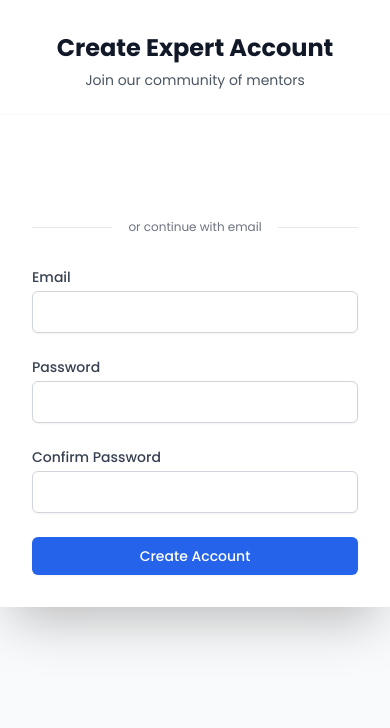
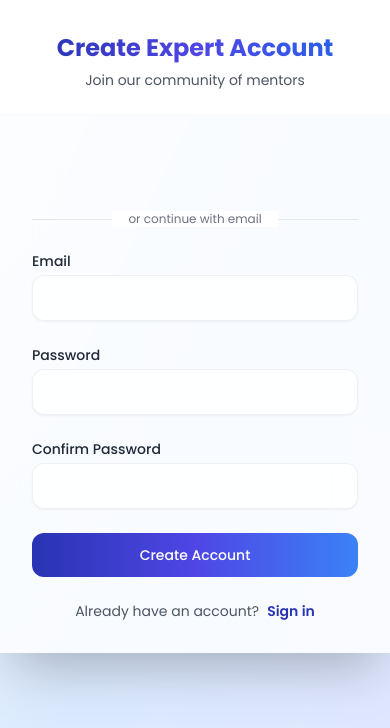
Before and after one commit to udip-rai/sessionly-dashboard, a React (Vite) app: page /signup/staff in a window 390 px wide. Shown: the top 728 px of the page. Built offline with nearby package versions, Linux system fonts and the light colour scheme; a web font is replaced by a local one.

Commit message:
feat: enhance signup and login pages with improved styling and navigation links

```diff
--- a/src/pages/expert-signup.tsx
+++ b/src/pages/expert-signup.tsx
@@ -1,5 +1,5 @@
 import { useState } from "react";
-import { useNavigate } from "react-router-dom";
+import { Link, useNavigate } from "react-router-dom";
 import { useAuth } from "../context/AuthContext";
 import AuthHero from "../components/auth/AuthHero";
 import { GoogleLogin } from "@react-oauth/google";
@@ -74,13 +74,13 @@ export default function ExpertSignup() {
   };
 
   return (
-    <div className="min-h-screen flex flex-col lg:flex-row">
+    <div className="min-h-screen flex flex-col lg:flex-row bg-gradient-to-br from-blue-50 via-blue-100 to-indigo-100">
       {/* Form Section - Left */}
-      <div className="w-full lg:w-[40%] xl:w-[35%] bg-white flex flex-col shadow-2xl relative z-10 max-h-screen overflow-auto">
+      <div className="w-full lg:w-[40%] xl:w-[35%] bg-white/80 backdrop-blur-xl flex flex-col shadow-2xl relative z-10 max-h-screen overflow-auto scrollbar-thin">
         {/* Fixed Header */}
-        <div className="px-8 md:px-10 pt-8 sticky top-0 bg-white z-10 pb-6 border-b border-gray-50">
+        <div className="px-8 md:px-10 pt-8 sticky top-0 bg-white/90 backdrop-blur-xl z-10 pb-6 border-b border-gray-50">
           <div className="w-full max-w-sm mx-auto space-y-1.5 text-center">
-            <h2 className="text-2xl font-bold text-gray-900">
+            <h2 className="text-2xl font-bold bg-gradient-to-r from-navy via-indigo-600 to-blue-600 bg-clip-text text-transparent">
               Create Expert Account
             </h2>
             <p className="text-sm text-gray-600">
@@ -91,8 +91,8 @@ export default function ExpertSignup() {
 
         {/* Form Container */}
         <div className="flex-1 px-8 md:px-10 py-8">
-          <div className="w-full max-w-sm mx-auto space-y-8">
-            <div className="w-full">
+          <div className="w-full max-w-sm mx-auto space-y-6">
+            <div className="w-full flex justify-center">
               <GoogleLogin
                 onSuccess={async (
                   credentialResponse: GoogleCredentialResponse,
@@ -166,9 +166,8 @@ export default function ExpertSignup() {
               </div>
             </div>
 
-            {/* Rest of the form */}
             {error && (
-              <div className="p-2.5 text-xs text-red-600 bg-red-50 rounded-lg">
+              <div className="p-3 text-sm text-red-600 bg-red-50/80 backdrop-blur-sm rounded-xl border border-red-100">
                 {error}
               </div>
             )}
@@ -177,7 +176,7 @@ export default function ExpertSignup() {
               <div>
                 <label
                   htmlFor="email"
-                  className="block text-sm font-medium text-gray-700"
+                  className="block text-sm font-medium text-gray-800"
                 >
                   Email
                 </label>
@@ -190,7 +189,11 @@ export default function ExpertSignup() {
                     required
                     value={formData.email}
                     onChange={handleChange}
-                    className="appearance-none block w-full px-3 py-2 border border-gray-300 rounded-md shadow-sm placeholder-gray-400 focus:outline-none focus:ring-blue-500 focus:border-blue-500 sm:text-sm"
+                    className="block w-full px-4 py-3 border border-gray-200/60 rounded-xl shadow-sm text-sm
+                    transition-all duration-300 ease-in-out bg-white/80
+                    focus:outline-none focus:ring-2 focus:ring-navy/30 focus:border-transparent
+                    hover:border-navy/30 hover:shadow-md hover:bg-white/90
+                    placeholder:text-gray-400"
                   />
                 </div>
               </div>
@@ -198,7 +201,7 @@ export default function ExpertSignup() {
               <div>
                 <label
                   htmlFor="password"
-                  className="block text-sm font-medium text-gray-700"
+                  className="block text-sm font-medium text-gray-800"
                 >
                   Password
                 </label>
@@ -211,7 +214,11 @@ export default function ExpertSignup() {
                     required
                     value={formData.password}
                     onChange={handleChange}
-                    className="appearance-none block w-full px-3 py-2 border border-gray-300 rounded-md shadow-sm placeholder-gray-400 focus:outline-none focus:ring-blue-500 focus:border-blue-500 sm:text-sm"
+                    className="block w-full px-4 py-3 border border-gray-200/60 rounded-xl shadow-sm text-sm
+                    transition-all duration-300 ease-in-out bg-white/80
+                    focus:outline-none focus:ring-2 focus:ring-navy/30 focus:border-transparent
+                    hover:border-navy/30 hover:shadow-md hover:bg-white/90
+                    placeholder:text-gray-400"
                   />
                 </div>
               </div>
@@ -219,7 +226,7 @@ export default function ExpertSignup() {
               <div>
                 <label
                   htmlFor="confirmPassword"
-                  className="block text-sm font-medium text-gray-700"
+                  className="block text-sm font-medium text-gray-800"
                 >
                   Confirm Password
                 </label>
@@ -232,7 +239,11 @@ export default function ExpertSignup() {
                     required
                     value={formData.confirmPassword}
                     onChange={handleChange}
-                    className="appearance-none block w-full px-3 py-2 border border-gray-300 rounded-md shadow-sm placeholder-gray-400 focus:outline-none focus:ring-blue-500 focus:border-blue-500 sm:text-sm"
+                    className="block w-full px-4 py-3 border border-gray-200/60 rounded-xl shadow-sm text-sm
+                    transition-all duration-300 ease-in-out bg-white/80
+                    focus:outline-none focus:ring-2 focus:ring-navy/30 focus:border-transparent
+                    hover:border-navy/30 hover:shadow-md hover:bg-white/90
+                    placeholder:text-gray-400"
                   />
                 </div>
               </div>
@@ -241,10 +252,28 @@ export default function ExpertSignup() {
                 <button
                   type="submit"
                   disabled={isSubmitting}
-                  className="w-full flex justify-center py-2 px-4 border border-transparent rounded-md shadow-sm text-sm font-medium text-white bg-blue-600 hover:bg-blue-700 focus:outline-none focus:ring-2 focus:ring-offset-2 focus:ring-blue-500"
+                  className="w-full flex justify-center items-center px-4 py-3
+                  bg-gradient-to-r from-navy via-indigo-600 to-blue-500
+                  text-white text-sm font-medium rounded-xl
+                  transition-all duration-300 ease-in-out hover:scale-[1.02]
+                  focus:outline-none focus:ring-2 focus:ring-offset-2 focus:ring-navy
+                  disabled:opacity-50 disabled:cursor-not-allowed hover:shadow-xl
+                  disabled:hover:scale-100"
                 >
                   {isSubmitting ? "Creating Account..." : "Create Account"}
                 </button>
+              </div>
+
+              <div className="mt-6 text-center">
+                <Link
+                  to="/login"
+                  className="text-sm text-gray-600 hover:text-navy transition-colors duration-200 flex items-center justify-center gap-2 group"
+                >
+                  Already have an account?{" "}
+                  <span className="font-semibold text-navy group-hover:text-blue-700">
+                    Sign in
+                  </span>
+                </Link>
               </div>
             </form>
           </div>
--- a/src/pages/login.tsx
+++ b/src/pages/login.tsx
@@ -9,12 +9,8 @@ import { userService } from "../api/services/user.service";
 import AuthHero from "../components/auth/AuthHero";
 import {
   FormContainer,
-  FormInput,
-  FormLabel,
-  FormButton,
   FormError,
   FormDivider,
-  FormSection,
 } from "../components/auth/AuthForm";
 
 interface GoogleCredentialResponse {
@@ -48,25 +44,27 @@ export default function LoginPage() {
   };
 
   return (
-    <div className="min-h-screen flex flex-col lg:flex-row">
+    <div className="min-h-screen flex flex-col lg:flex-row bg-gradient-to-br from-blue-50 via-blue-100 to-indigo-100">
       {/* Hero Section - Left */}
       <div className="hidden lg:block lg:w-[60%] xl:w-[65%] h-screen">
         <AuthHero />
       </div>
 
       {/* Login Form - Right */}
-      <div className="w-full lg:w-[40%] xl:w-[35%] bg-white flex flex-col shadow-2xl relative z-10 max-h-screen overflow-auto scroll-smooth">
+      <div className="w-full lg:w-[40%] xl:w-[35%] bg-white/80 backdrop-blur-xl flex flex-col shadow-2xl relative z-10 max-h-screen overflow-auto scrollbar-thin">
         {/* Fixed Header */}
-        <div className="px-8 md:px-10 pt-8 sticky top-0 bg-white z-10 pb-6 border-b border-gray-50">
+        <div className="px-8 md:px-10 pt-8 sticky top-0 bg-white/90 backdrop-blur-xl z-10 pb-6 border-b border-gray-50">
           <div className="w-full max-w-sm mx-auto space-y-1.5 text-center">
-            <h2 className="text-2xl font-bold text-gray-900">Welcome Back</h2>
+            <h2 className="text-2xl font-bold bg-gradient-to-r from-navy via-indigo-600 to-blue-600 bg-clip-text text-transparent">
+              Welcome Back
+            </h2>
             <p className="text-sm text-gray-600">
               Sign in to continue your journey
             </p>
           </div>
         </div>
 
-        {/* Scrollable Form Container */}
+        {/* Form Container */}
         <div className="flex-1 px-8 md:px-10 py-8">
           <FormContainer>
             <div className="w-full mb-6 flex justify-center">
@@ -139,9 +137,15 @@ export default function LoginPage() {
             <form onSubmit={handleSubmit} className="space-y-6">
               {error && <FormError>{error}</FormError>}
 
-              <FormSection>
-                <FormLabel htmlFor="email">Email</FormLabel>
-                <FormInput
+              <div>
+                <label
+                  htmlFor="email"
+                  className="block text-sm font-medium text-gray-800"
+                >
+                  Email
+                </label>
+                <div className="mt-1">
+                  <input
                     id="email"
                     name="email"
                     type="email"
@@ -149,13 +153,24 @@ export default function LoginPage() {
                     value={email}
                     onChange={(e) => setEmail(e.target.value)}
                     placeholder="name@company.com"
+                    className="block w-full px-4 py-3 border border-gray-200/60 rounded-xl shadow-sm text-sm
+                    transition-all duration-300 ease-in-out bg-white/80
+                    focus:outline-none focus:ring-2 focus:ring-navy/30 focus:border-transparent
+                    hover:border-navy/30 hover:shadow-md hover:bg-white/90
+                    placeholder:text-gray-400"
                   />
-              </FormSection>
+                </div>
+              </div>
 
-              <FormSection>
-                <FormLabel htmlFor="password">Password</FormLabel>
-                <div className="relative">
-                  <FormInput
+              <div>
+                <label
+                  htmlFor="password"
+                  className="block text-sm font-medium text-gray-800"
+                >
+                  Password
+                </label>
+                <div className="mt-1 relative">
+                  <input
                     id="password"
                     name="password"
                     type={showPassword ? "text" : "password"}
@@ -163,6 +178,11 @@ export default function LoginPage() {
                     value={password}
                     onChange={(e) => setPassword(e.target.value)}
                     placeholder="Enter your password"
+                    className="block w-full px-4 py-3 border border-gray-200/60 rounded-xl shadow-sm text-sm
+                    transition-all duration-300 ease-in-out bg-white/80
+                    focus:outline-none focus:ring-2 focus:ring-navy/30 focus:border-transparent
+                    hover:border-navy/30 hover:shadow-md hover:bg-white/90
+                    placeholder:text-gray-400"
                   />
                   <button
                     type="button"
@@ -176,18 +196,28 @@ export default function LoginPage() {
                     )}
                   </button>
                 </div>
-              </FormSection>
+              </div>
 
-              <FormButton type="submit">Sign in</FormButton>
+              <button
+                type="submit"
+                className="w-full flex justify-center items-center px-4 py-3
+                bg-gradient-to-r from-navy via-indigo-600 to-blue-500
+                text-white text-sm font-medium rounded-xl
+                transition-all duration-300 ease-in-out hover:scale-[1.02]
+                focus:outline-none focus:ring-2 focus:ring-offset-2 focus:ring-navy
+                hover:shadow-xl"
+              >
+                Sign in
+              </button>
 
               <div className="mt-8 space-y-4">
-                <p className="text-sm text-gray-600">
+                <p className="text-sm text-gray-600 text-center">
                   Don't have an account yet?
                 </p>
                 <div className="grid grid-cols-2 gap-4">
                   <Link
                     to="/signup/student"
-                    className="flex items-center justify-center px-4 py-3 border border-gray-200 rounded-xl bg-white hover:bg-gray-50 transition-all duration-200 group"
+                    className="flex items-center justify-center px-4 py-3 border border-gray-200/60 rounded-xl bg-white/80 hover:bg-white/90 hover:border-navy/30 hover:shadow-md transition-all duration-200 group backdrop-blur-sm"
                   >
                     <div className="text-center">
                       <p className="text-sm font-semibold text-gray-800 group-hover:text-navy">
@@ -200,7 +230,7 @@ export default function LoginPage() {
                   </Link>
                   <Link
                     to="/signup/staff"
-                    className="flex items-center justify-center px-4 py-3 rounded-xl bg-gradient-to-r from-blue-50 to-blue-100 border border-blue-200 hover:border-blue-300 transition-all duration-200 group"
+                    className="flex items-center justify-center px-4 py-3 rounded-xl bg-gradient-to-r from-blue-50 to-blue-100 border border-blue-200/60 hover:border-navy/30 hover:shadow-md transition-all duration-200 group backdrop-blur-sm"
                   >
                     <div className="text-center">
                       <p className="text-sm font-semibold text-gray-800 group-hover:text-navy">
--- a/src/pages/student-signup.tsx
+++ b/src/pages/student-signup.tsx
@@ -1,5 +1,5 @@
 import { useState } from "react";
-import { useNavigate } from "react-router-dom";
+import { Link, useNavigate } from "react-router-dom";
 import { useAuth } from "../context/AuthContext";
 import AuthHero from "../components/auth/AuthHero";
 import { GoogleLogin } from "@react-oauth/google";
@@ -74,13 +74,13 @@ export default function StudentSignup() {
   };
 
   return (
-    <div className="min-h-screen flex flex-col lg:flex-row">
+    <div className="min-h-screen flex flex-col lg:flex-row bg-gradient-to-br from-blue-50 via-blue-100 to-indigo-100">
       {/* Form Section - Left */}
-      <div className="w-full lg:w-[40%] xl:w-[35%] bg-white flex flex-col shadow-2xl relative z-10 max-h-screen overflow-auto">
+      <div className="w-full lg:w-[40%] xl:w-[35%] bg-white/80 backdrop-blur-xl flex flex-col shadow-2xl relative z-10 max-h-screen overflow-auto scrollbar-thin">
         {/* Fixed Header */}
-        <div className="px-8 md:px-10 pt-8 sticky top-0 bg-white z-10 pb-6 border-b border-gray-50">
+        <div className="px-8 md:px-10 pt-8 sticky top-0 bg-white/90 backdrop-blur-xl z-10 pb-6 border-b border-gray-50">
           <div className="w-full max-w-sm mx-auto space-y-1.5 text-center">
-            <h2 className="text-2xl font-bold text-gray-900">
+            <h2 className="text-2xl font-bold bg-gradient-to-r from-navy via-indigo-600 to-blue-600 bg-clip-text text-transparent">
               Create Student Account
             </h2>
             <p className="text-sm text-gray-600">
@@ -91,8 +91,8 @@ export default function StudentSignup() {
 
         {/* Form Container */}
         <div className="flex-1 px-8 md:px-10 py-8">
-          <div className="w-full max-w-sm mx-auto space-y-8">
-            <div className="w-full">
+          <div className="w-full max-w-sm mx-auto space-y-6">
+            <div className="w-full flex justify-center">
               <GoogleLogin
                 onSuccess={async (
                   credentialResponse: GoogleCredentialResponse,
@@ -170,7 +170,7 @@ export default function StudentSignup() {
 
             {/* Rest of the form */}
             {error && (
-              <div className="p-2.5 text-xs text-red-600 bg-red-50 rounded-lg">
+              <div className="p-3 text-sm text-red-600 bg-red-50/80 backdrop-blur-sm rounded-xl border border-red-100">
                 {error}
               </div>
             )}
@@ -179,7 +179,7 @@ export default function StudentSignup() {
               <div>
                 <label
                   htmlFor="email"
-                  className="block text-sm font-medium text-gray-700"
+                  className="block text-sm font-medium text-gray-800"
                 >
                   Email
                 </label>
@@ -192,7 +192,11 @@ export default function StudentSignup() {
                     required
                     value={formData.email}
                     onChange={handleChange}
-                    className="appearance-none block w-full px-3 py-2 border border-gray-300 rounded-md shadow-sm placeholder-gray-400 focus:outline-none focus:ring-blue-500 focus:border-blue-500 sm:text-sm"
+                    className="block w-full px-4 py-3 border border-gray-200/60 rounded-xl shadow-sm text-sm
+                    transition-all duration-300 ease-in-out bg-white/80
+                    focus:outline-none focus:ring-2 focus:ring-navy/30 focus:border-transparent
+                    hover:border-navy/30 hover:shadow-md hover:bg-white/90
+                    placeholder:text-gray-400"
                   />
                 </div>
               </div>
@@ -200,7 +204,7 @@ export default function StudentSignup() {
               <div>
                 <label
                   htmlFor="password"
-                  className="block text-sm font-medium text-gray-700"
+                  className="block text-sm font-medium text-gray-800"
                 >
                   Password
                 </label>
@@ -213,7 +217,11 @@ export default function StudentSignup() {
                     required
                     value={formData.password}
                     onChange={handleChange}
-                    className="appearance-none block w-full px-3 py-2 border border-gray-300 rounded-md shadow-sm placeholder-gray-400 focus:outline-none focus:ring-blue-500 focus:border-blue-500 sm:text-sm"
+                    className="block w-full px-4 py-3 border border-gray-200/60 rounded-xl shadow-sm text-sm
+                    transition-all duration-300 ease-in-out bg-white/80
+                    focus:outline-none focus:ring-2 focus:ring-navy/30 focus:border-transparent
+                    hover:border-navy/30 hover:shadow-md hover:bg-white/90
+                    placeholder:text-gray-400"
                   />
                 </div>
               </div>
@@ -221,7 +229,7 @@ export default function StudentSignup() {
               <div>
                 <label
                   htmlFor="confirmPassword"
-                  className="block text-sm font-medium text-gray-700"
+                  className="block text-sm font-medium text-gray-800"
                 >
                   Confirm Password
                 </label>
@@ -234,7 +242,11 @@ export default function StudentSignup() {
                     required
                     value={formData.confirmPassword}
                     onChange={handleChange}
-                    className="appearance-none block w-full px-3 py-2 border border-gray-300 rounded-md shadow-sm placeholder-gray-400 focus:outline-none focus:ring-blue-500 focus:border-blue-500 sm:text-sm"
+                    className="block w-full px-4 py-3 border border-gray-200/60 rounded-xl shadow-sm text-sm
+                    transition-all duration-300 ease-in-out bg-white/80
+                    focus:outline-none focus:ring-2 focus:ring-navy/30 focus:border-transparent
+                    hover:border-navy/30 hover:shadow-md hover:bg-white/90
+                    placeholder:text-gray-400"
                   />
                 </div>
               </div>
@@ -243,10 +255,28 @@ export default function StudentSignup() {
                 <button
                   type="submit"
                   disabled={isSubmitting}
-                  className="w-full flex justify-center py-2 px-4 border border-transparent rounded-md shadow-sm text-sm font-medium text-white bg-blue-600 hover:bg-blue-700 focus:outline-none focus:ring-2 focus:ring-offset-2 focus:ring-blue-500"
+                  className="w-full flex justify-center items-center px-4 py-3
+                  bg-gradient-to-r from-navy via-indigo-600 to-blue-500
+                  text-white text-sm font-medium rounded-xl
+                  transition-all duration-300 ease-in-out hover:scale-[1.02]
+                  focus:outline-none focus:ring-2 focus:ring-offset-2 focus:ring-navy
+                  disabled:opacity-50 disabled:cursor-not-allowed hover:shadow-xl
+                  disabled:hover:scale-100"
                 >
                   {isSubmitting ? "Creating Account..." : "Create Account"}
                 </button>
+              </div>
+
+              <div className="mt-6 text-center">
+                <Link
+                  to="/login"
+                  className="text-sm text-gray-600 hover:text-navy transition-colors duration-200 flex items-center justify-center gap-2 group"
+                >
+                  Already have an account?{" "}
+                  <span className="font-semibold text-navy group-hover:text-blue-700">
+                    Sign in
+                  </span>
+                </Link>
               </div>
             </form>
           </div>
```
Lines whose indentation alone changed are shown as unchanged.
